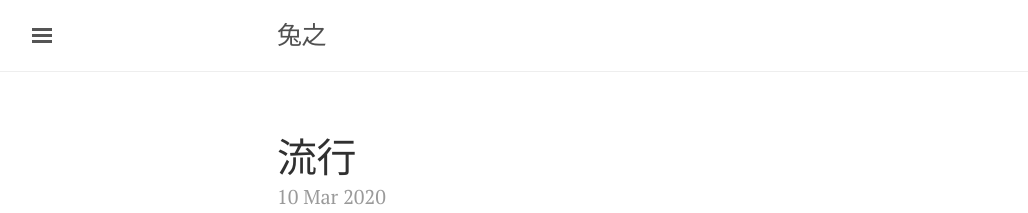
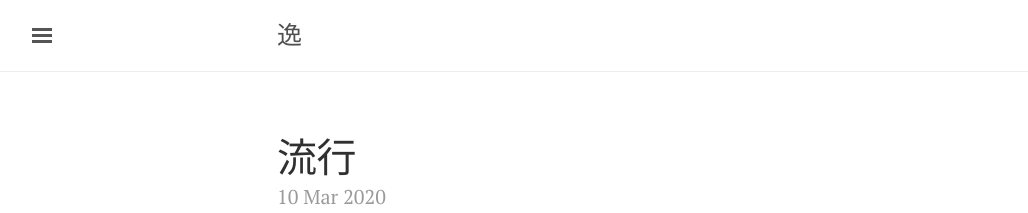
Before and after one commit to literblog/literblog.github.com, a Jekyll site: the page built from index.html, in a window 1280 px wide and 900 px high. Shown: the top 213 px of the window, without its empty margins (3-1031 px from the left). Built offline with Jekyll 4.4.1, drawn with Linux system fonts in a browser that asks for light colours; the list of posts is cut into pages by our own code; comment, search, counter and statistics services are not loaded.

Commit message:
更改 config

```diff
--- a/_config.yml
+++ b/_config.yml
@@ -4,7 +4,7 @@
 permalink: /:categories/:year/:month/:day/:title
 
 # Setup
-title:               兔之
+title:               逸
 tagline:             ''
 description:         '每有所得，欣然记之'
 url:                 http://blog.fuzhii.com
```
